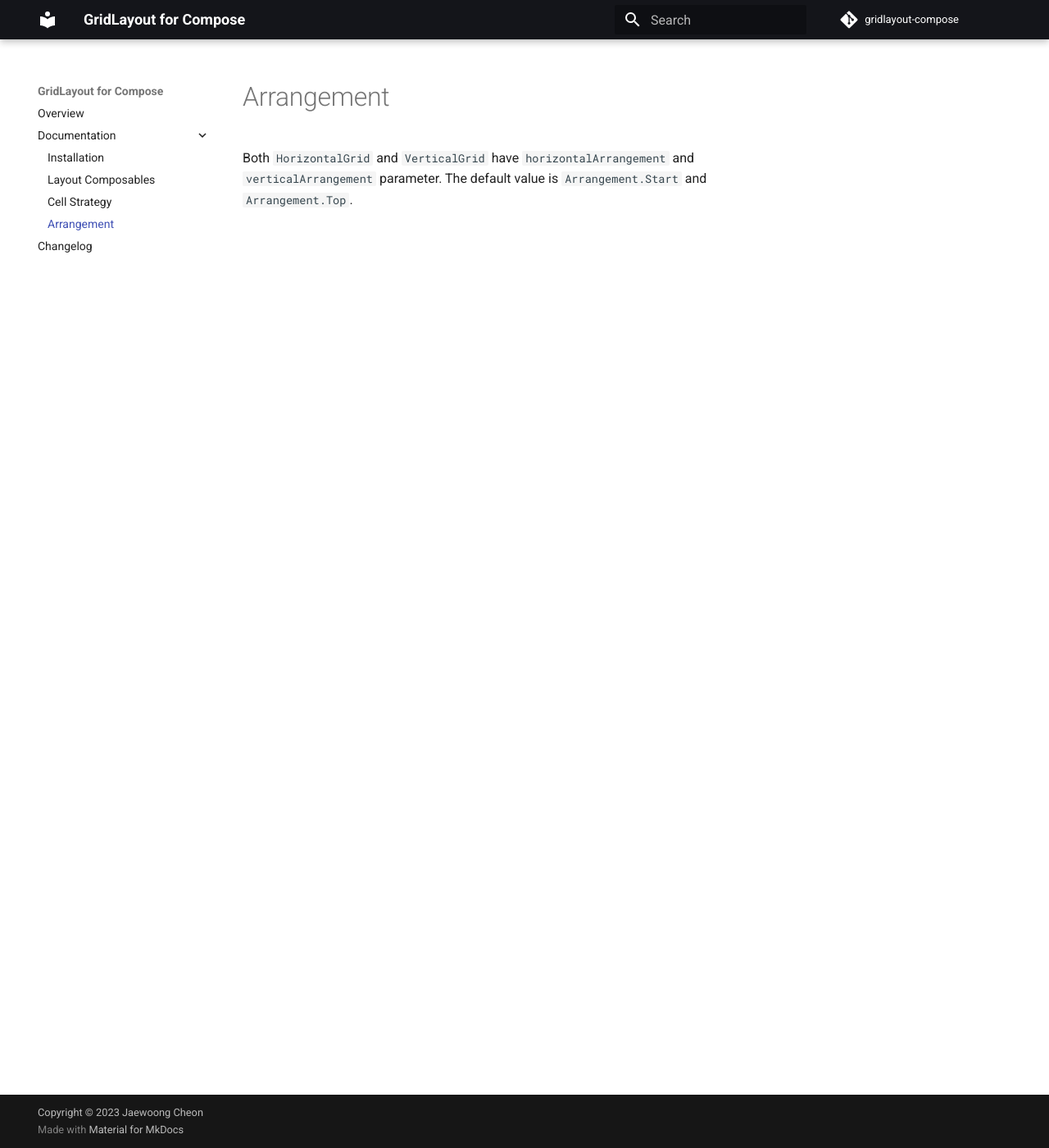
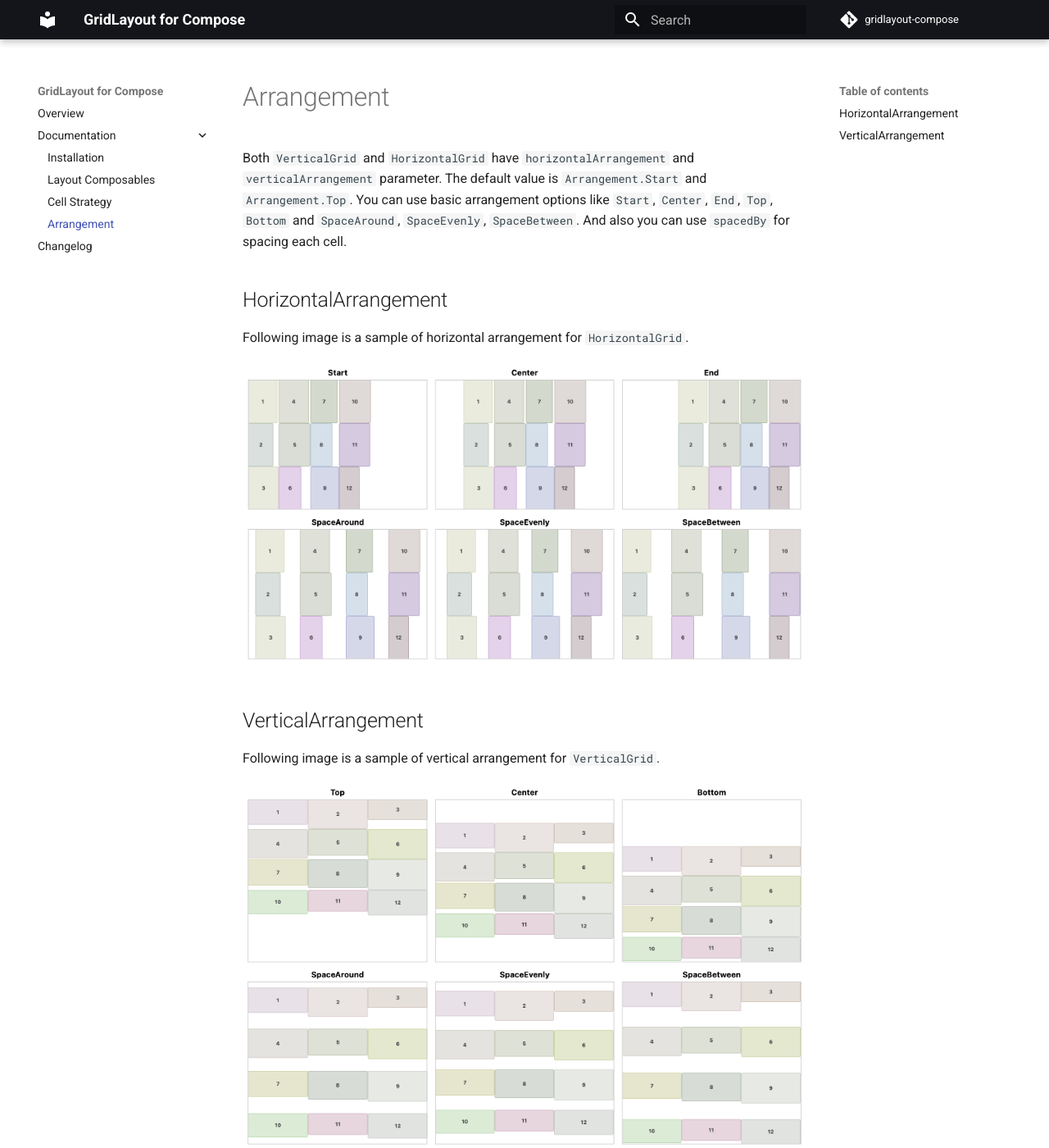
Before and after one commit to cheonjaeung/gridlayout-compose, an MkDocs documentation site: the page built from docs/arrangement.md, in a window 1280 px wide and 1400 px high. Shown: the whole window at 82% size. Built offline with MkDocs 1.6.1 and Material for MkDocs 9.7.7, drawn with Linux system fonts in a browser that asks for light colours; comment, search, counter and statistics services are not loaded.

Commit message:
Improve arrangement docs

```diff
--- a/docs/arrangement.md
+++ b/docs/arrangement.md
@@ -1,4 +1,18 @@
 # Arrangement
 
-Both `HorizontalGrid` and `VerticalGrid` have `horizontalArrangement` and `verticalArrangement` parameter.
+Both `VerticalGrid` and `HorizontalGrid` have `horizontalArrangement` and `verticalArrangement` parameter.
 The default value is `Arrangement.Start` and `Arrangement.Top`.
+You can use basic arrangement options like `Start`, `Center`, `End`, `Top`, `Bottom` and `SpaceAround`, `SpaceEvenly`, `SpaceBetween`.
+And also you can use `spacedBy` for spacing each cell.
+
+## HorizontalArrangement
+
+Following image is a sample of horizontal arrangement for `HorizontalGrid`.
+
+![horizontal-arrangement](images/horizontal_arrangement.png)
+
+## VerticalArrangement
+
+Following image is a sample of vertical arrangement for `VerticalGrid`.
+
+![vertical-arrangement](images/vertical_arrangement.png)
```
Also changed, not shown: docs/images/horizontal_arrangement.png (added), docs/images/vertical_arrangement.png (added).
